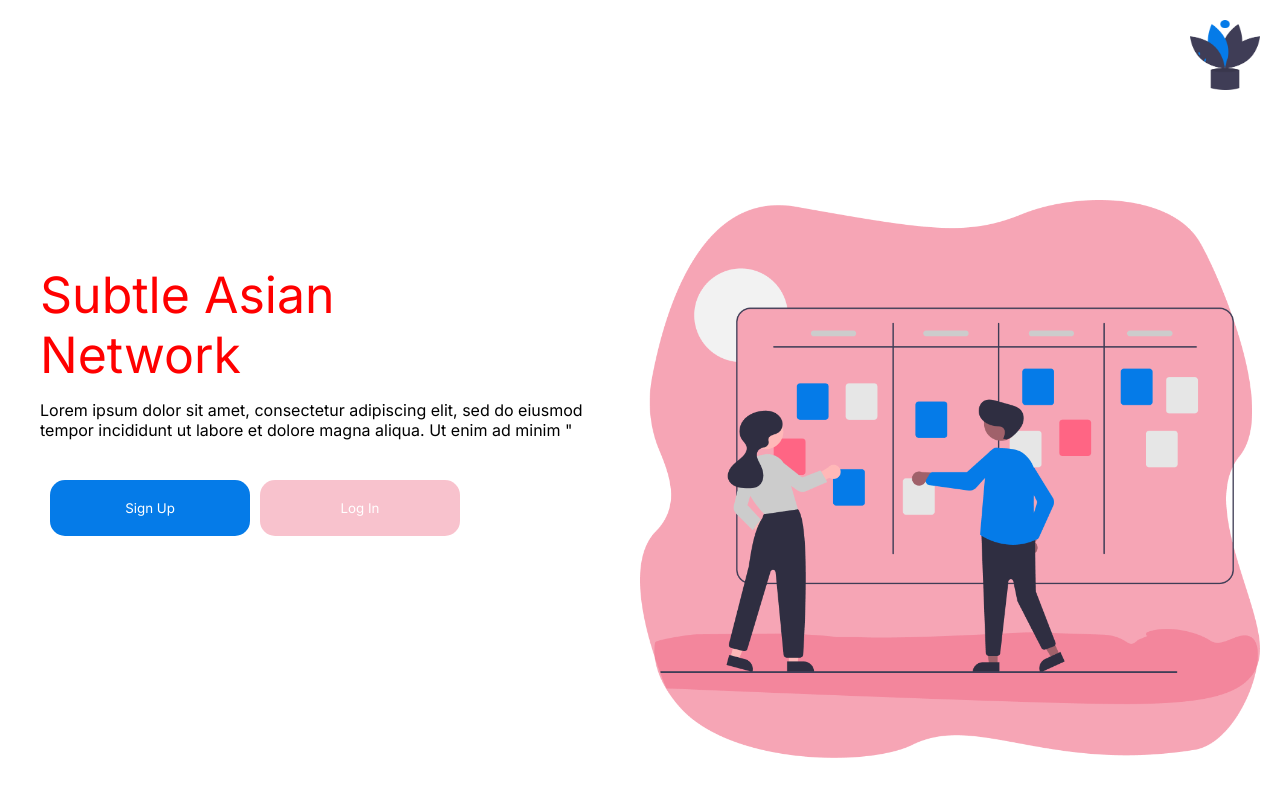
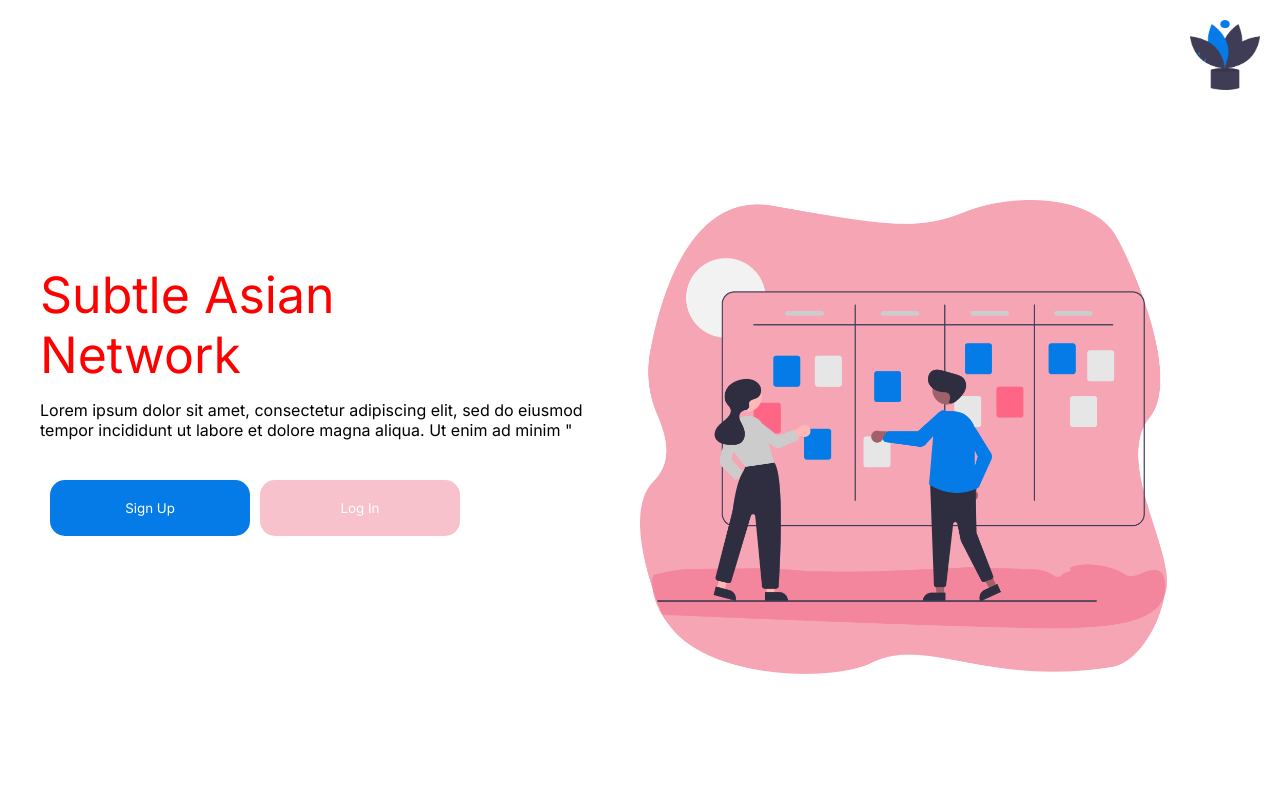
Before and after one commit to aibarrola/SubtleAsianNetwork, a React (Create React App) app: page / in a window 1280 px wide. Shown: the top 800 px of the page. Built offline with nearby package versions, Linux system fonts and the light colour scheme.

Commit message:
change footer h eight

```diff
--- a/src/pages/css/footer.css
+++ b/src/pages/css/footer.css
@@ -1,6 +1,6 @@
 .footer {
   background-color: #6e7199;
-  height: 15vh;
+  height: 30vh;
 }
 
 .logoFooter {
--- a/src/pages/css/landing.css
+++ b/src/pages/css/landing.css
@@ -82,11 +82,11 @@ p {
 .mainSVG {
   display: flex;
   flex-direction: column;
-  justify-content: start;
+  justify-content: flex-end;
   align-items: start;
   grid-row: 2/3;
   grid-column: 2/3;
-  width: 100%;
+  width: 85%;
   height: auto;
 }
 
--- a/src/pages/landing.jsx
+++ b/src/pages/landing.jsx
@@ -27,6 +27,7 @@ function landing() {
             <button className="BTNlogIn"> Log In </button>
           </div>
         </div>
+
         <img src={mainSVG} className="mainSVG" />
       </div>
       <Connect />
```
